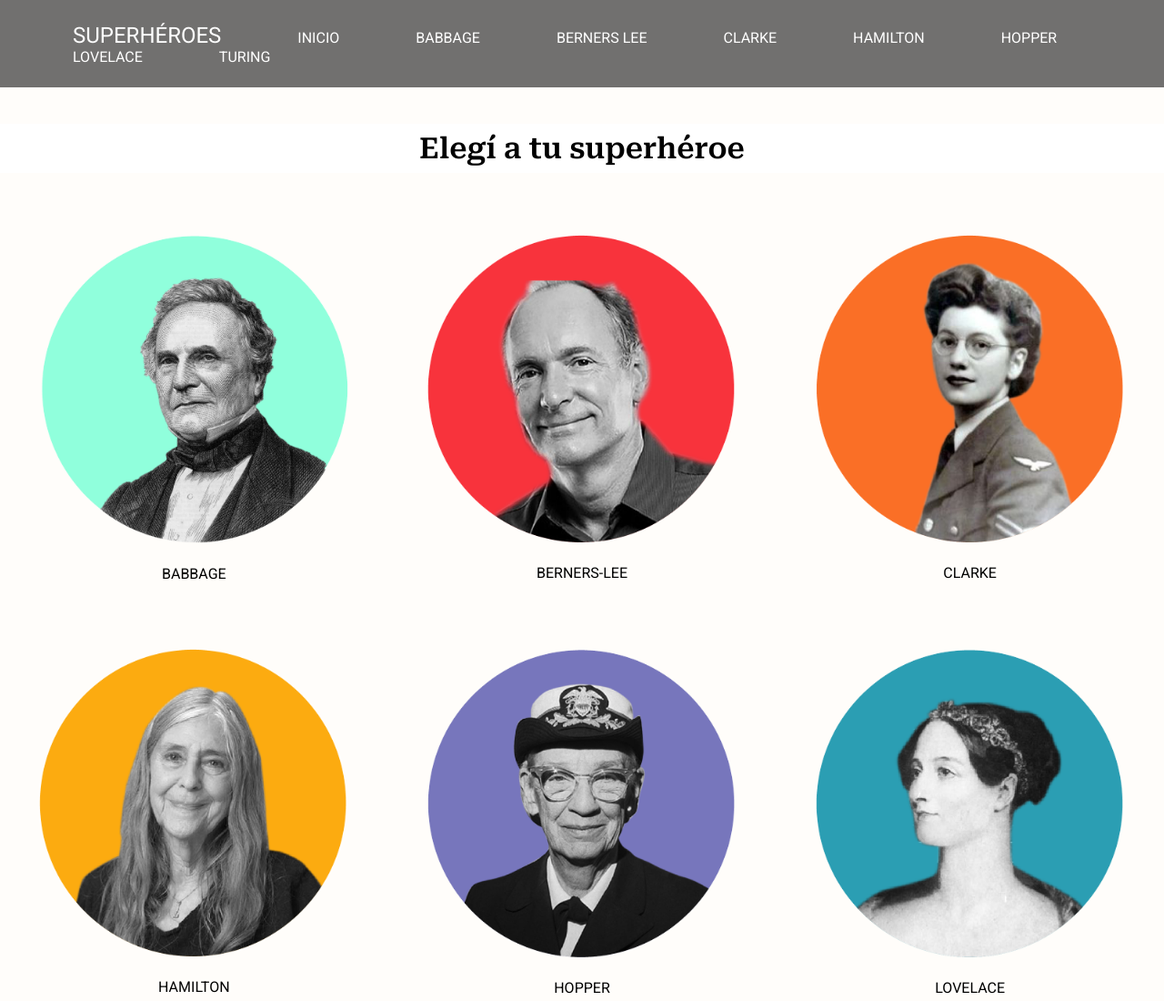
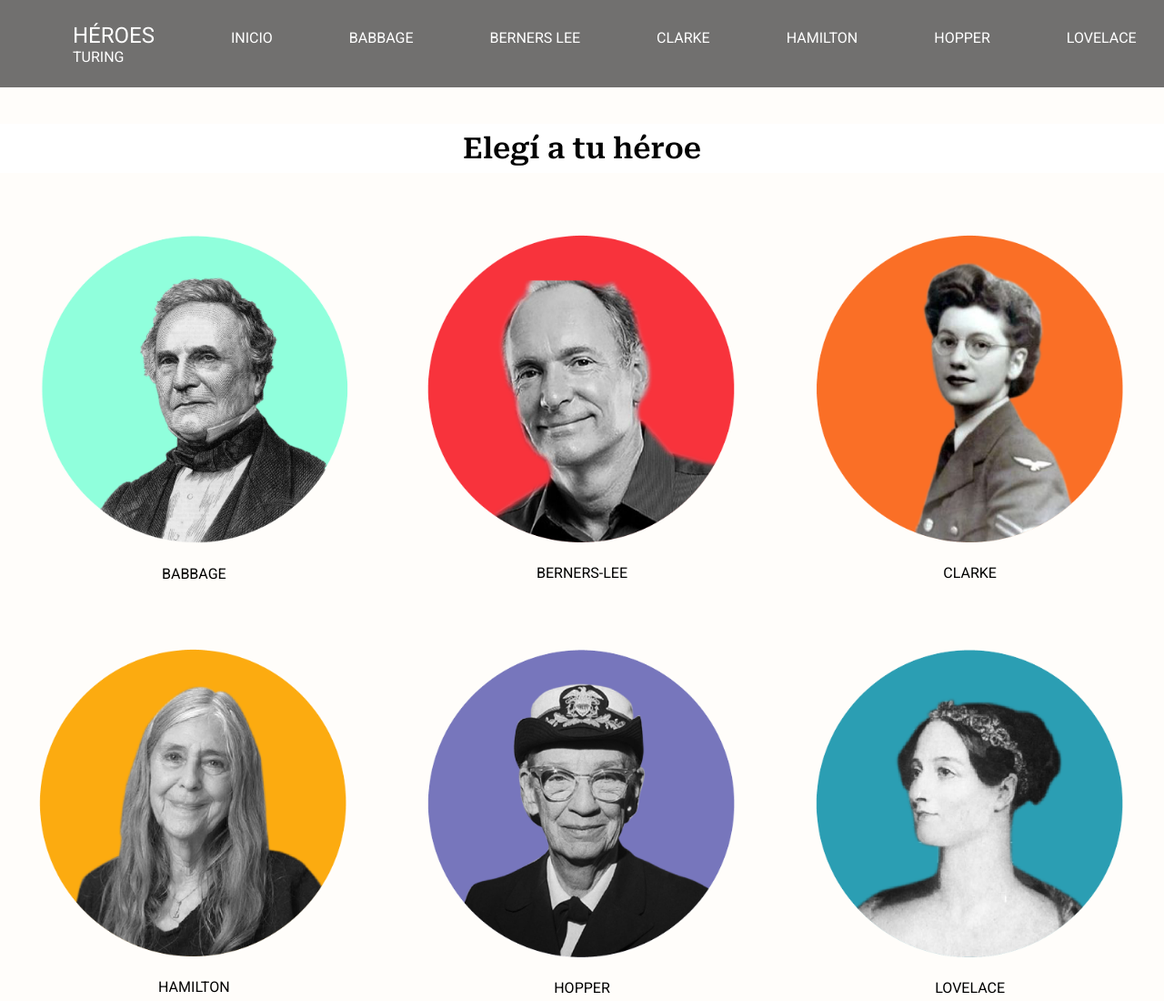
Before and after one commit to BelGonzalez21/HEROES_M04C01, a website: page views/home.html in a window 1280 px wide. Shown: the top 1100 px of the page at 91% size. Drawn offline with Linux system fonts and the light colour scheme.

Commit message:
cambio de título

```diff
--- a/views/home.html
+++ b/views/home.html
@@ -8,12 +8,12 @@
     <style>
       @import url('https://fonts.googleapis.com/css2?family=Roboto+Serif:wght@600&family=Roboto:wght@400;700&display=swap');
       </style>
-    <title>Superhéroes</title>
+    <title>Héroes</title>
   </head>
   <body>
     <nav class="nav-container">
       <ul>
-        <li><a href="/"><span id="logo">SUPERHÉROES</span></a></li>
+        <li><a href="/"><span id="logo">HÉROES</span></a></li>
         <li><a href="/">INICIO</a></li>
         <li><a href="/babbage">BABBAGE</a></li>
         <li><a href="/berners-lee">BERNERS LEE</a></li>
@@ -24,7 +24,7 @@
         <li><a href="/turing">TURING</a></li>
       </ul>
     </nav>
-    <h2 id="elegir">Elegí a tu superhéroe</h2>
+    <h2 id="elegir">Elegí a tu héroe</h2>
     <div class="super-container">
       <div>
         <a href="/babbage"><img src="/img/Babbage.png" alt="foto de babbage" /></a>
```
Also changed, not shown: package.json (+11 -2 lines), views/babbage.html (+2 -2 lines), views/berners-lee.html (+2 -2 lines), views/clarke.html (+2 -2 lines), views/hamilton.html (+2 -2 lines), views/hopper.html (+2 -2 lines), views/lovelace.html (+2 -2 lines), views/turing.html (+2 -2 lines).
